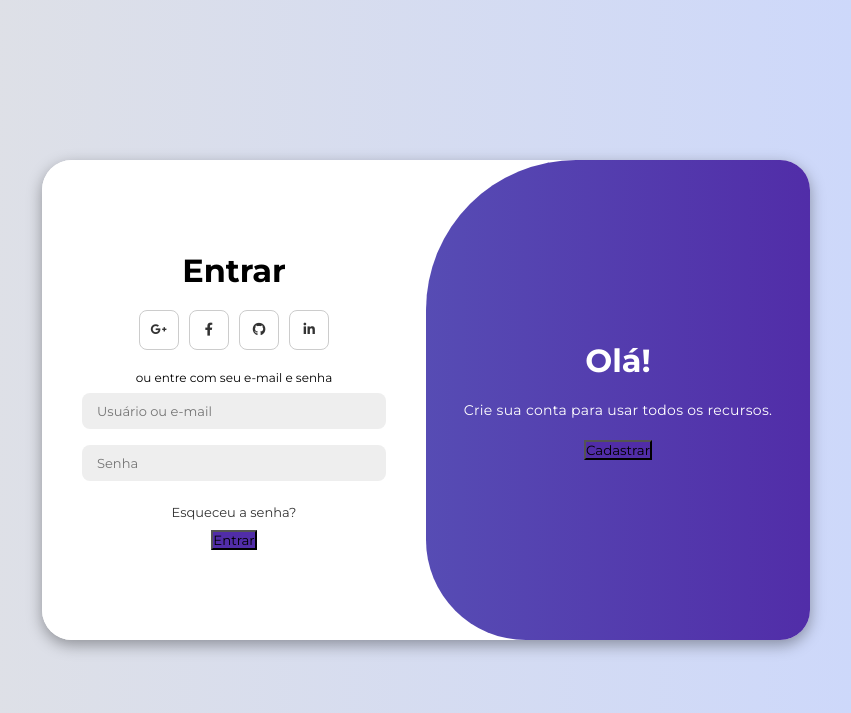
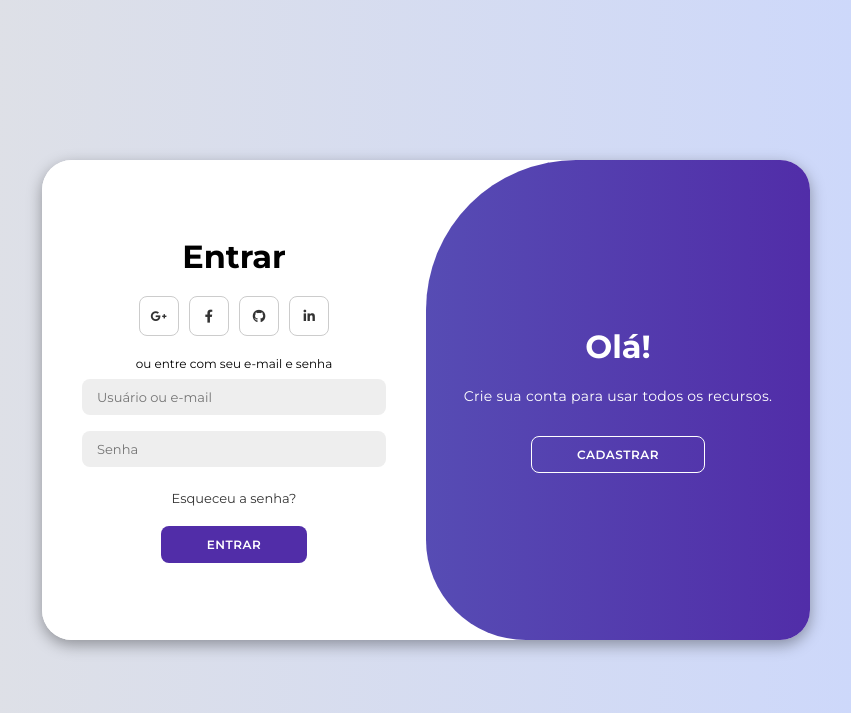
Before and after one commit to Natas081/Projetos-2, a Django app: page /login/ in a window 1280 px wide. Shown: the top 713 px of the page, without its empty margins (214-1065 px from the left). Run offline with Django 5.2, Linux system fonts and the light colour scheme.

Commit message:
Fix button background color formatting in auth.css

```diff
--- a/noticias/static/css/auth.css
+++ b/noticias/static/css/auth.css
@@ -48,7 +48,7 @@ body{
 }
 
 .container button{
-    background-color:#512da8; }
+    background-color:#512da8;
     color: #fff;
     font-size: 12px;
     padding: 10px 45px;
```
